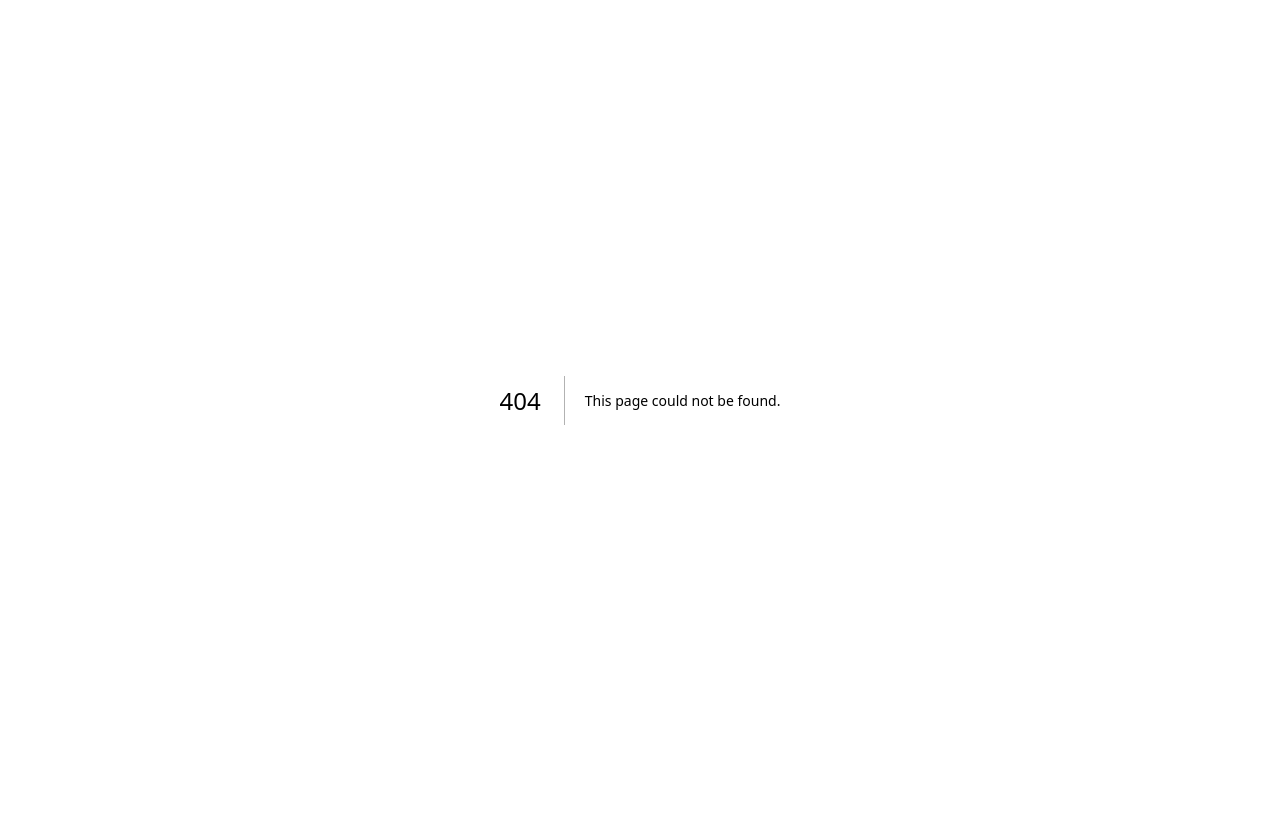
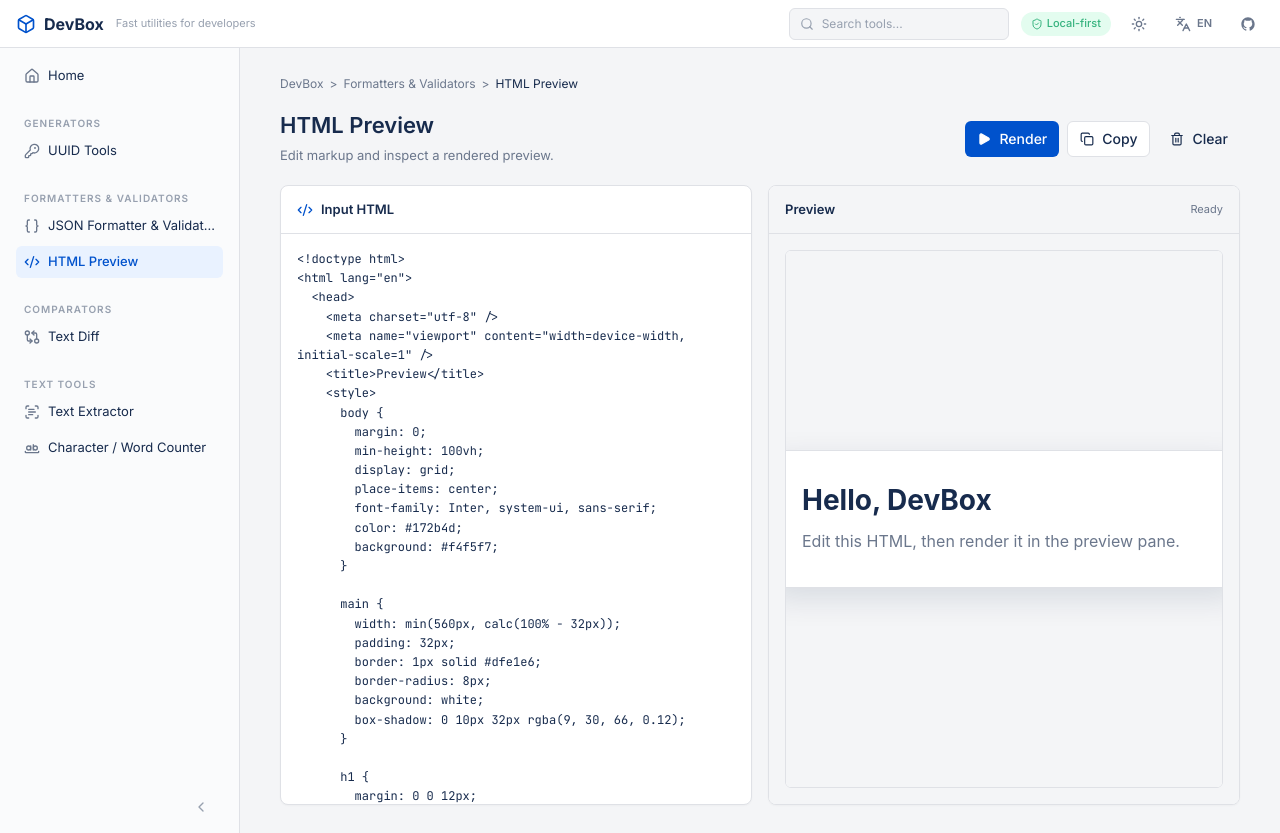
Before and after one commit to YasudaYutaka/devbox, a Next.js app: page /html-preview in a window 1280 px wide. Before the commit this address had no page. Before the commit the page ends 800 px from the top, so only its background shows below. Built offline with nearby package versions, Linux system fonts and the light colour scheme.

Commit message:
feat: add html preview page

```diff
--- /dev/null
+++ b/app/html-preview/page.tsx
@@ -0,0 +1,5 @@
+import { HtmlPreviewPage } from "../ui/html-preview-view";
+
+export default function Page() {
+  return <HtmlPreviewPage />;
+}
--- a/app/ui/devbox-data.ts
+++ b/app/ui/devbox-data.ts
@@ -1,10 +1,18 @@
 import type { LucideIcon } from "lucide-react";
-import { Braces, GitCompareArrows, KeyRound, ScanText, WholeWord } from "lucide-react";
+import {
+  Braces,
+  CodeXml,
+  GitCompareArrows,
+  KeyRound,
+  ScanText,
+  WholeWord,
+} from "lucide-react";
 
 export type ToolSlug =
   | "dashboard"
   | "uuid-tools"
   | "json-formatter"
+  | "html-preview"
   | "text-diff"
   | "text-extractor"
   | "character-counter";
@@ -41,6 +49,15 @@
     icon: Braces,
     subtype: "Formatter & Validator",
     description: "Format, minify, and validate JSON.",
+  },
+  {
+    slug: "html-preview",
+    href: "/html-preview",
+    title: "HTML Preview",
+    section: "FORMATTERS & VALIDATORS",
+    icon: CodeXml,
+    subtype: "Preview",
+    description: "Edit markup and inspect a rendered preview.",
   },
   {
     slug: "text-diff",
@@ -82,6 +99,7 @@
   dashboard: "Dashboard",
   "uuid-tools": "UUID Tools",
   "json-formatter": "JSON Formatter & Validator",
+  "html-preview": "HTML Preview",
   "text-diff": "Text Diff",
   "text-extractor": "Text Extractor",
   "character-counter": "Character / Word Counter",
--- /dev/null
+++ b/app/ui/html-preview-view.tsx
@@ -0,0 +1,198 @@
+"use client";
+
+import { useMemo, useState } from "react";
+import { CodeXml, Copy, Play, Trash2 } from "lucide-react";
+import { Breadcrumbs, Button, Card, PageTitle } from "./primitives";
+import { DevBoxShell } from "./shell";
+import { useLanguage } from "./language";
+import { getLabels } from "./translations";
+
+const starterHtml = `<!doctype html>
+<html lang="en">
+  <head>
+    <meta charset="utf-8" />
+    <meta name="viewport" content="width=device-width, initial-scale=1" />
+    <title>Preview</title>
+    <style>
+      body {
+        margin: 0;
+        min-height: 100vh;
+        display: grid;
+        place-items: center;
+        font-family: Inter, system-ui, sans-serif;
+        color: #172b4d;
+        background: #f4f5f7;
+      }
+
+      main {
+        width: min(560px, calc(100% - 32px));
+        padding: 32px;
+        border: 1px solid #dfe1e6;
+        border-radius: 8px;
+        background: white;
+        box-shadow: 0 10px 32px rgba(9, 30, 66, 0.12);
+      }
+
+      h1 {
+        margin: 0 0 12px;
+        font-size: 28px;
+      }
+
+      p {
+        margin: 0;
+        line-height: 1.6;
+        color: #6b778c;
+      }
+    </style>
+  </head>
+  <body>
+    <main>
+      <h1>Hello, DevBox</h1>
+      <p>Edit this HTML, then render it in the preview pane.</p>
+    </main>
+  </body>
+</html>`;
+
+export function HtmlPreviewPage() {
+  const { locale } = useLanguage();
+  const labels = getLabels(locale);
+  const pageText =
+    locale === "pt"
+      ? {
+          section: "Formatadores e Validadores",
+          title: "Prévia de HTML",
+          subtitle: "Edite marcação e inspecione uma prévia renderizada.",
+          input: "HTML de entrada",
+          preview: "Prévia",
+          render: "Renderizar",
+          emptyPreview: "Renderize HTML para ver a prévia aqui.",
+          copyFailed: "Não foi possível copiar. Selecione o HTML e copie manualmente.",
+        }
+      : {
+          section: "Formatters & Validators",
+          title: "HTML Preview",
+          subtitle: "Edit markup and inspect a rendered preview.",
+          input: "Input HTML",
+          preview: "Preview",
+          render: "Render",
+          emptyPreview: "Render HTML to see the preview here.",
+          copyFailed: "Copy failed. Select the HTML and copy it manually.",
+        };
+  const [source, setSource] = useState(starterHtml);
+  const [renderedHtml, setRenderedHtml] = useState(starterHtml);
+  const [notice, setNotice] = useState("");
+  const [error, setError] = useState("");
+
+  const iframeTitle = useMemo(() => `${pageText.title} ${pageText.preview}`, [pageText.title, pageText.preview]);
+
+  function handleRender() {
+    setRenderedHtml(source);
+    setError("");
+  }
+
+  function handleClear() {
+    setSource("");
+    setRenderedHtml("");
+    setNotice("");
+    setError("");
+  }
+
+  async function handleCopy() {
+    if (!source) return;
+
+    try {
+      await navigator.clipboard.writeText(source);
+      setNotice(labels.common.copied);
+      setError("");
+      window.setTimeout(() => setNotice(""), 1600);
+    } catch {
+      setNotice("");
+      setError(pageText.copyFailed);
+    }
+  }
+
+  return (
+    <DevBoxShell active="html-preview">
+      <Breadcrumbs
+        items={[
+          { label: "DevBox", href: "/" },
+          { label: pageText.section },
+          { label: pageText.title },
+        ]}
+      />
+      <PageTitle
+        action={
+          <div className="flex flex-wrap items-center gap-2">
+            <Button onClick={handleRender}>
+              <Play aria-hidden className="size-3.5 fill-current" strokeWidth={2} />
+              {pageText.render}
+            </Button>
+            <Button disabled={!source} onClick={handleCopy} variant="outline">
+              <Copy aria-hidden className="size-3.5" strokeWidth={2} />
+              {labels.common.copy}
+            </Button>
+            <Button onClick={handleClear} variant="ghost">
+              <Trash2 aria-hidden className="size-3.5" strokeWidth={2} />
+              {labels.common.clear}
+            </Button>
+          </div>
+        }
+        subtitle={pageText.subtitle}
+        title={pageText.title}
+      />
+      <div className="grid min-h-[620px] gap-4 lg:grid-cols-2">
+        <Card className="flex min-h-[420px] flex-col">
+          <div className="flex min-h-12 items-center justify-between gap-3 border-b border-[var(--border)] px-4 py-3">
+            <div className="flex min-w-0 items-center gap-2">
+              <CodeXml aria-hidden className="size-4 shrink-0 text-[var(--primary)]" strokeWidth={2} />
+              <h2 className="truncate text-[13px] font-semibold text-[var(--text-primary)]">
+                {pageText.input}
+              </h2>
+            </div>
+            {notice ? <span className="text-[11px] text-[var(--success)]">{notice}</span> : null}
+          </div>
+          <textarea
+            aria-label={pageText.input}
+            className="min-h-0 flex-1 resize-none bg-transparent p-4 font-mono text-xs leading-[1.6] text-[var(--text-primary)] outline-none"
+            onChange={(event) => {
+              setSource(event.target.value);
+              setError("");
+              setNotice("");
+            }}
+            spellCheck={false}
+            value={source}
+          />
+        </Card>
+
+        <Card className="flex min-h-[420px] flex-col">
+          <div className="flex min-h-12 items-center justify-between gap-3 border-b border-[var(--border)] bg-[var(--bg-page)] px-4 py-3">
+            <h2 className="text-[13px] font-semibold text-[var(--text-primary)]">{pageText.preview}</h2>
+            <span className="text-[11px] text-[var(--text-secondary)]">
+              {renderedHtml ? labels.common.ready : labels.common.waiting}
+            </span>
+          </div>
+          <div className="min-h-0 flex-1 bg-[var(--bg-page)] p-4">
+            {renderedHtml ? (
+              <iframe
+                className="h-full min-h-[380px] w-full rounded-md border border-[var(--border)] bg-white"
+                sandbox="allow-forms allow-modals allow-popups allow-scripts"
+                srcDoc={renderedHtml}
+                title={iframeTitle}
+              />
+            ) : (
+              <div className="flex h-full min-h-[380px] items-center justify-center rounded-md border border-dashed border-[var(--border)] bg-[var(--bg-surface)] p-6 text-center text-xs text-[var(--text-secondary)]">
+                {pageText.emptyPreview}
+              </div>
+            )}
+          </div>
+        </Card>
+      </div>
+      {error ? <p className="text-[12px] font-medium text-[var(--error)]">{error}</p> : null}
+      {renderedHtml !== source ? (
+        <p className="text-[12px] text-[var(--text-secondary)]">
+          {locale === "pt" ? "Há alterações não renderizadas." : "There are unrendered changes."}
+        </p>
+      ) : null}
+    </DevBoxShell>
+  );
+}
--- a/app/ui/translations.ts
+++ b/app/ui/translations.ts
@@ -42,6 +42,11 @@
         title: "JSON Formatter & Validator",
         subtype: "Formatter & Validator",
         description: "Format, minify, and validate JSON.",
+      },
+      "html-preview": {
+        title: "HTML Preview",
+        subtype: "Preview",
+        description: "Edit markup and inspect a rendered preview.",
       },
       "text-diff": {
         title: "Text Diff",
@@ -101,6 +106,11 @@
         subtype: "Formatador e Validador",
         description: "Formate, minifique e valide JSON.",
       },
+      "html-preview": {
+        title: "Prévia de HTML",
+        subtype: "Prévia",
+        description: "Edite marcação e inspecione uma prévia renderizada.",
+      },
       "text-diff": {
         title: "Comparador de Texto",
         subtype: "Comparador",
```
